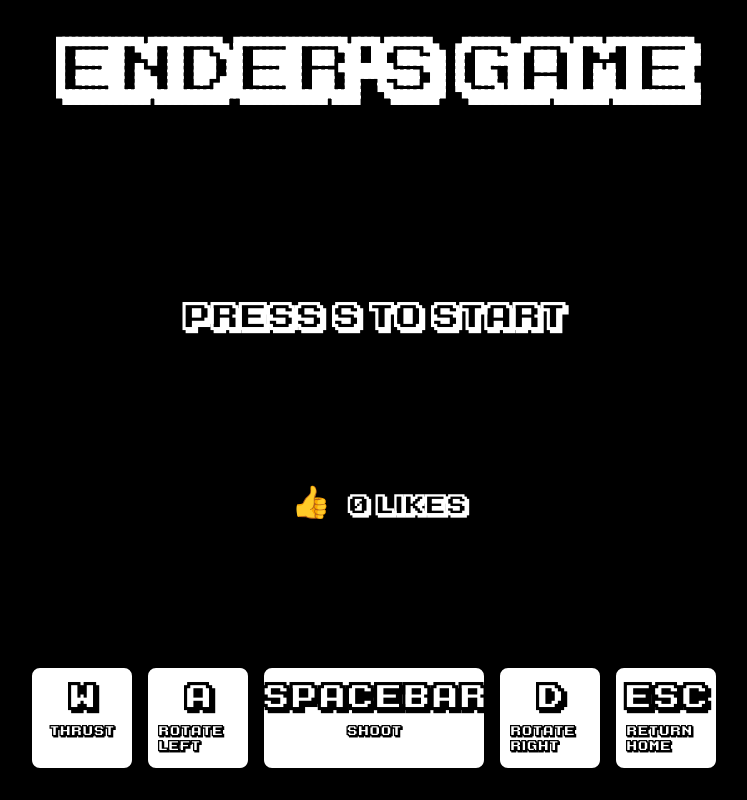
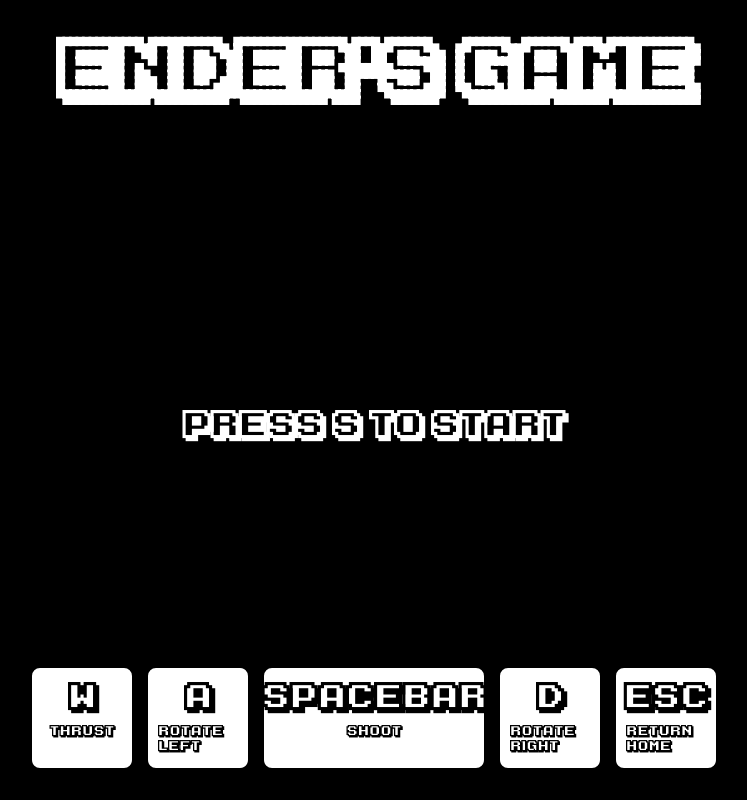
Before and after one commit to notabd7/enders_game_c, a website: page public/index.html in a window 1280 px wide. Shown: the whole page, without its empty margins (266-1013 px from the left). Drawn offline with Linux system fonts and the light colour scheme; no server answers.

Commit message:
didnt work

```diff
--- a/public/index.html
+++ b/public/index.html
@@ -79,33 +79,12 @@
             border: 2px solid #fff;
             margin: auto;
         }
-        .thumbs-up {
-            margin: 20px 0;
-            font-size: 1.5rem;
-            color: #fff;
-        }
-        .thumbs-button {
-            background: none;
-            border: none;
-            font-size: 2rem;
-            cursor: pointer;
-            padding: 10px;
-            transition: transform 0.2s;
-            color: #fff;
-        }
-        .thumbs-button:hover {
-            transform: scale(1.1);
-        }
     </style>
 </head>
 <body>
     <div id="menu">
         <h1>ENDER'S GAME</h1>
         <div class="spacebar">PRESS S TO START</div>
-        <div class="thumbs-up">
-            <button onclick="handleThumbsUp()" class="thumbs-button">👍</button>
-            <span id="thumbs-count">0</span> likes
-        </div>
         <div class="controls">
             <div class="key">
                 <div class="key-icon">W</div>
@@ -115,6 +94,7 @@
                 <div class="key-icon">A</div>
                 <div>ROTATE LEFT</div>
             </div>
+
             <div class="key spacebar-key">
                 <div class="key-icon">SPACEBAR</div>
                 <div>SHOOT</div>
@@ -204,28 +184,6 @@
             }
         }
 
-        async function handleThumbsUp() {
-            try {
-                const response = await fetch('/api/thumbsup', {
-                    method: 'POST'
-                });
-                const data = await response.json();
-                document.getElementById('thumbs-count').textContent = data.count;
-            } catch (error) {
-                console.error('Error updating thumbs up:', error);
-            }
-        }
-
-        async function loadThumbsCount() {
-            try {
-                const response = await fetch('/api/thumbsup');
-                const data = await response.json();
-                document.getElementById('thumbs-count').textContent = data.count;
-            } catch (error) {
-                console.error('Error loading thumbs count:', error);
-            }
-        }
-
         document.addEventListener('keydown', (e) => {
             if (!gameInstance && e.code === 'KeyS') {
                 startGame();
@@ -237,13 +195,10 @@
         Module.canvas.addEventListener('click', () => {
             Module.canvas.focus();
         });
-
-        // Load initial thumbs up count
-        loadThumbsCount();
     </script>
      <script>
         window.va = window.va || function () { (window.vaq = window.vaq || []).push(arguments); };
-     </script>
-     <script defer src="/_vercel/insights/script.js"></script>
+      </script>
+      <script defer src="/_vercel/insights/script.js"></script>
 </body>
 </html>
```
Also changed, not shown: api/thumbsup.js (deleted, +0 -16 lines), 1 other file.
